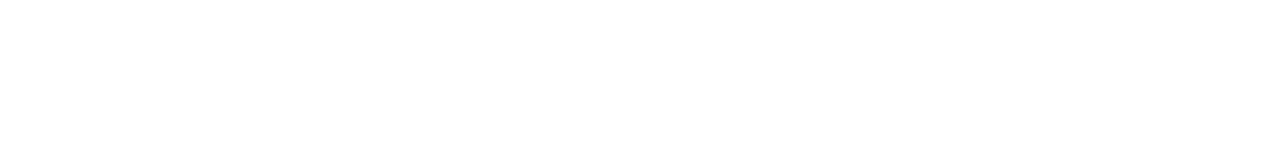
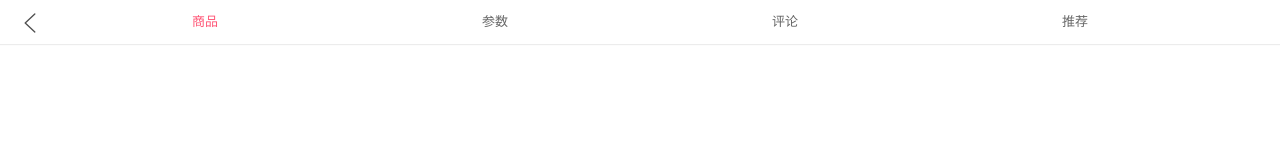
Before and after one commit to qq873072858/supersmall, a Vue app: page /detail/1 in a window 1280 px wide. Shown: the top 160 px of the page. Built offline with nearby package versions, Linux system fonts and the light colour scheme.

Commit message:
持续开发

```diff
--- a/src/App.vue
+++ b/src/App.vue
@@ -1,6 +1,8 @@
 <template>
   <div id="app">
-    <router-view/>
+    <keep-alive>
+      <router-view/>
+    </keep-alive>
     <main-tab-bar/>
   </div>
 </template>
--- a/src/components/common/scroll/Scroll.vue
+++ b/src/components/common/scroll/Scroll.vue
@@ -61,6 +61,9 @@
       },
       refresh() {
         this.scroll && this.scroll.refresh()
+      },
+      getScrollY() {
+        return this.scroll ? this.scroll.y : 0
       }
     }
   }
--- a/src/components/content/goods/GoodsListItem.vue
+++ b/src/components/content/goods/GoodsListItem.vue
@@ -1,5 +1,5 @@
 <template>
-  <div class="goods-item">
+  <div class="goods-item" @click="itemClick">
     <img :src="goodsItem.show.img" alt="" @load="imageLoad()">
     <div class="goods-info">
       <p>{{ goodsItem.title }}</p>
@@ -23,6 +23,9 @@
     methods: {
       imageLoad() {
         this.$bus.$emit('itemImageLoad')
+      },
+      itemClick() {
+        this.$router.push("/detail/" + this.goodsItem.iid)
       }
     }
   }
--- a/src/router/index.js
+++ b/src/router/index.js
@@ -5,6 +5,7 @@
 const Category = () => import('views/category/Category')
 const Cart = () => import('views/cart/Cart')
 const Profile = () => import('views/profile/Profile')
+const Detail = () => import('views/detail/Detail')
 
 Vue.use(VueRouter)
 
@@ -28,6 +29,10 @@
   {
     path: '/profile',
     component: Profile
+  },
+  {
+    path: '/detail/:iid',
+    component: Detail
   }
 ]
 
--- /dev/null
+++ b/src/views/detail/Detail.vue
@@ -0,0 +1,28 @@
+<template>
+  <div class="detail">
+    <detail-nav-bar></detail-nav-bar>
+  </div>
+</template>
+
+<script>
+  import DetailNavBar from "./childComps/DetailNavBar.vue"
+
+  export default {
+    name: 'Detail',
+    components: {
+      DetailNavBar
+    },
+    data() {
+      return {
+        iid: null
+      }
+    },
+    created() {
+      this.iid = this.$route.params.iid
+    }
+  }
+</script>
+
+<style scoped>
+
+</style>
--- /dev/null
+++ b/src/views/detail/childComps/DetailNavBar.vue
@@ -0,0 +1,59 @@
+<template>
+  <div>
+    <nav-bar>
+      <div slot="left" class="back" @click="backClick">
+        <img src="~assets/img/common/back.svg" alt="">
+      </div>
+      <div slot="center" class="title">
+        <div v-for="(item, index) in titles"
+          :key="item" class="title-item" :class="{active: index === currentIndex}" @click="titleClick(index)">
+        {{ item }}
+        </div>
+      </div>
+    </nav-bar>
+  </div>
+</template>
+
+<script>
+  import NavBar from "components/common/navbar/NavBar.vue"
+
+  export default {
+    name: 'DetailNavBar',
+    components: {
+      NavBar
+    },
+    data() {
+      return {
+        titles: ['商品', '参数', '评论', '推荐'],
+        currentIndex: 0
+      }
+    },
+    methods: {
+      titleClick(index) {
+        this.currentIndex = index
+      },
+      backClick() {
+        this.$router.go(-1)
+      }
+    }
+  }
+</script>
+
+<style scoped>
+  .title {
+    display: flex;
+    font-size: 13px;
+  }
+
+  .title-item {
+    flex: 1;
+  }
+
+  .active {
+    color: var(--color-high-text)
+  }
+
+  .back img {
+    margin-top: 12px;
+  }
+</style>
--- a/src/views/home/Home.vue
+++ b/src/views/home/Home.vue
@@ -5,37 +5,56 @@
       <div slot="center">购物街</div>
     </nav-bar>
 
-    <tab-control class="tab-control"
-      v-show="isTabFixed" :titles="['流行','新款','精选']" @tabClick="tabClick" ref="tabControl1"></tab-control>
+    <tab-control
+      class="tab-control"
+      v-show="isTabFixed"
+      :titles="['流行','新款','精选']"
+      @tabClick="tabClick"
+      ref="tabControl1"
+    ></tab-control>
 
-    <scroll class="content" ref="scroll"
-            :probe-type="3" :pull-up-load="true"
-            @scroll="contentScroll" @pullingUp="loadMore">
-      <home-swiper :banners="banners" @swiperImageLoad="swiperImageLoad"></home-swiper>
+      <scroll
+        class="content"
+        ref="scroll"
+        :probe-type="3"
+        :pull-up-load="true"
+        @scroll="contentScroll"
+        @pullingUp="loadMore"
+      >
+        <home-swiper
+          :banners="banners"
+          @swiperImageLoad="swiperImageLoad"
+        ></home-swiper>
           <recommend-view :recommends="recommends"></recommend-view>
           <feature-view></feature-view>
           <tab-control
-        :titles="['流行','新款','精选']" @tabClick="tabClick" ref="tabControl2"></tab-control>
+            :titles="['流行','新款','精选']"
+            @tabClick="tabClick"
+            ref="tabControl2"
+          ></tab-control>
             <goods-list :goods="showGoods"></goods-list>
             </scroll>
 
-    <back-top @click.native="backClick()" v-show="isShowBackTop"></back-top>
+            <back-top
+              @click.native="backClick()"
+              v-show="isShowBackTop"
+            ></back-top>
   </div>
 </template>
 
 <script>
-  import HomeSwiper from './childComps/HomeSwiper.vue'
-  import RecommendView from './childComps/RecommendView.vue'
-  import FeatureView from './childComps/FeatureView.vue'
+import HomeSwiper from "./childComps/HomeSwiper.vue";
+import RecommendView from "./childComps/RecommendView.vue";
+import FeatureView from "./childComps/FeatureView.vue";
 
-  import NavBar from 'components/common/navbar/NavBar.vue'
-  import TabControl from 'components/content/tabControl/TabControl.vue'
-  import GoodsList from 'components/content/goods/GoodsList.vue'
-  import Scroll from 'components/common/scroll/Scroll.vue'
-  import BackTop from 'components/content/backTop/BackTop.vue'
+import NavBar from "components/common/navbar/NavBar.vue";
+import TabControl from "components/content/tabControl/TabControl.vue";
+import GoodsList from "components/content/goods/GoodsList.vue";
+import Scroll from "components/common/scroll/Scroll.vue";
+import BackTop from "components/content/backTop/BackTop.vue";
 
-  import { getHomeMultidata, getHomeGoods } from 'network/home'
-  import { debounce } from 'common/utils'
+import { getHomeMultidata, getHomeGoods } from "network/home";
+import { debounce } from "common/utils";
 
 export default {
   name: "Home",
@@ -54,15 +73,16 @@
       banners: [],
       recommends: [],
       goods: {
-          'pop': { page: 0, list: [] },
-          'new': { page: 0, list: [] },
-          'sell': { page: 0, list: [] }
+        pop: { page: 0, list: [] },
+        new: { page: 0, list: [] },
+        sell: { page: 0, list: [] }
       },
-        currentType: 'pop',
+      currentType: "pop",
       isShowBackTop: false,
       tabOffsetTop: 0,
-        isTabFixed: false
-      }
+      isTabFixed: false,
+      saveY: 0
+    };
   },
   computed: {
     showGoods() {
@@ -74,16 +94,16 @@
      * 事件监听相关方法
      */
     tabClick(index) {
-        switch(index){
+      switch (index) {
         case 0:
-            this.currentType = 'pop'
-            break
+          this.currentType = "pop";
+          break;
         case 1:
-            this.currentType = 'new'
-            break
+          this.currentType = "new";
+          break;
         case 2:
-            this.currentType = 'sell'
-            break
+          this.currentType = "sell";
+          break;
       }
       this.$refs.tabControl1.currentIndex = index;
       this.$refs.tabControl2.currentIndex = index;
@@ -93,17 +113,16 @@
     },
     contentScroll(position) {
       // 1.判断backTop是否显示
-        this.isShowBackTop = -position.y > 1000
+      this.isShowBackTop = -position.y > 1000;
 
       // 2.决定tabControl是否吸顶（position：fixed）
-        this.isTabFixed = -position.y > this.offsetTop
+      this.isTabFixed = -position.y > this.offsetTop;
     },
     loadMore() {
-        this.getHomeGoods(this.currentType)
+      this.getHomeGoods(this.currentType);
     },
     swiperImageLoad() {
-        this.offsetTop = this.$refs.tabControl2.$el.offsetTop
-        console.log(this.offsetTop)
+      this.offsetTop = this.$refs.tabControl2.$el.offsetTop;
     },
 
     /**
@@ -113,43 +132,48 @@
       // 1.请求多个数据
       getHomeMultidata().then(res => {
         //console.log(res)
-          this.banners = res.data.data.banner.list
-          this.recommends = res.data.data.recommend.list
-        })
+        this.banners = res.data.data.banner.list;
+        this.recommends = res.data.data.recommend.list;
+      });
     },
     getHomeGoods(type) {
-        const page = this.goods[type].page + 1
+      const page = this.goods[type].page + 1;
       // 2.请求商品数据
       getHomeGoods(type, page).then(res => {
-          this.goods[type].list.push(...res.data.data.list)
-          this.goods[type].page += 1
+        this.goods[type].list.push(...res.data.data.list);
+        this.goods[type].page += 1;
 
         // 完成上拉加载更多
-          this.$refs.scroll.finishPullUp()
-        })
+        this.$refs.scroll.finishPullUp();
+      });
     }
   },
   created() {
+    this.getHomeMultidata();
 
-      // 利用promise保证必须请求完数据才能渲染
-      new Promise(() => {
-        this.getHomeMultidata()
-
-        this.getHomeGoods('pop')
-        this.getHomeGoods('new')
-        this.getHomeGoods('sell')
-      });
-
+    this.getHomeGoods("pop");
+    this.getHomeGoods("new");
+    this.getHomeGoods("sell");
   },
   mounted() {
     // 1.图片加载成功事件监听
-      const refreshFun = debounce(this.$refs.scroll.refresh, 300)
+    const refreshFun = debounce(this.$refs.scroll.refresh, 300);
     //监听item中图片加载成功
-      this.$bus.$on('itemImageLoad', () => {
+    this.$bus.$on("itemImageLoad", () => {
       refreshFun();
-      })
+    });
+  },
+  destroyed() {
+    console.log("home destroyed");
+  },
+  activated() {
+    this.$refs.scroll.scrollTo(0, this.saveY, 0)
+    this.$refs.scroll.refresh()
+  },
+  deactivated() {
+    this.saveY =  this.$refs.scroll.getScrollY();
   }
-  }
+};
 </script>
 
 <style scoped>
--- a/src/views/profile/Profile.vue
+++ b/src/views/profile/Profile.vue
@@ -1,6 +1,6 @@
 <template>
   <div>
-    <scroll class="content">
+    <scroll class="content" key="ProfileScroll">
       <ul>
         <li>个人信息1</li>
         <li>个人信息2</li>
```
Lines whose indentation alone changed are shown as unchanged.
